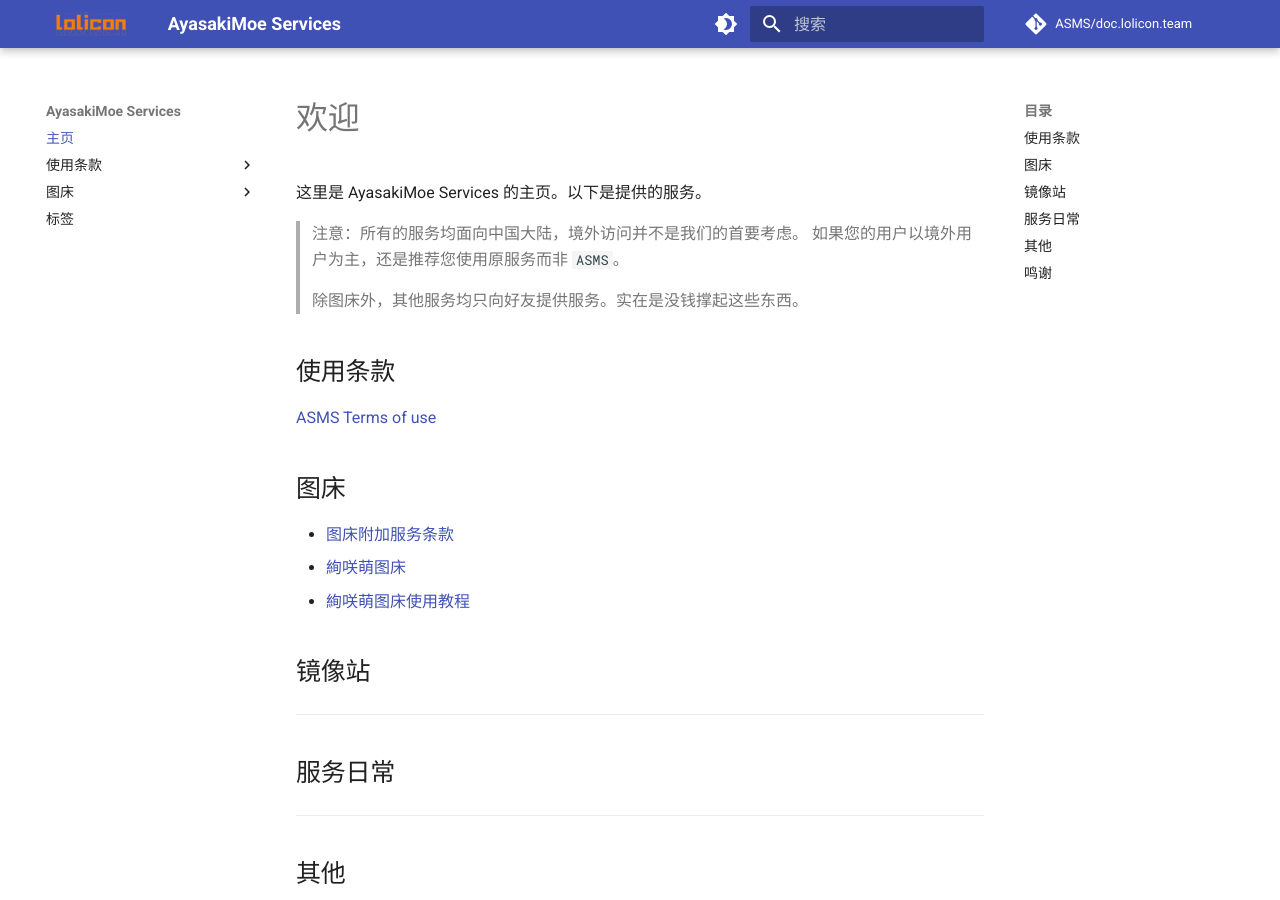
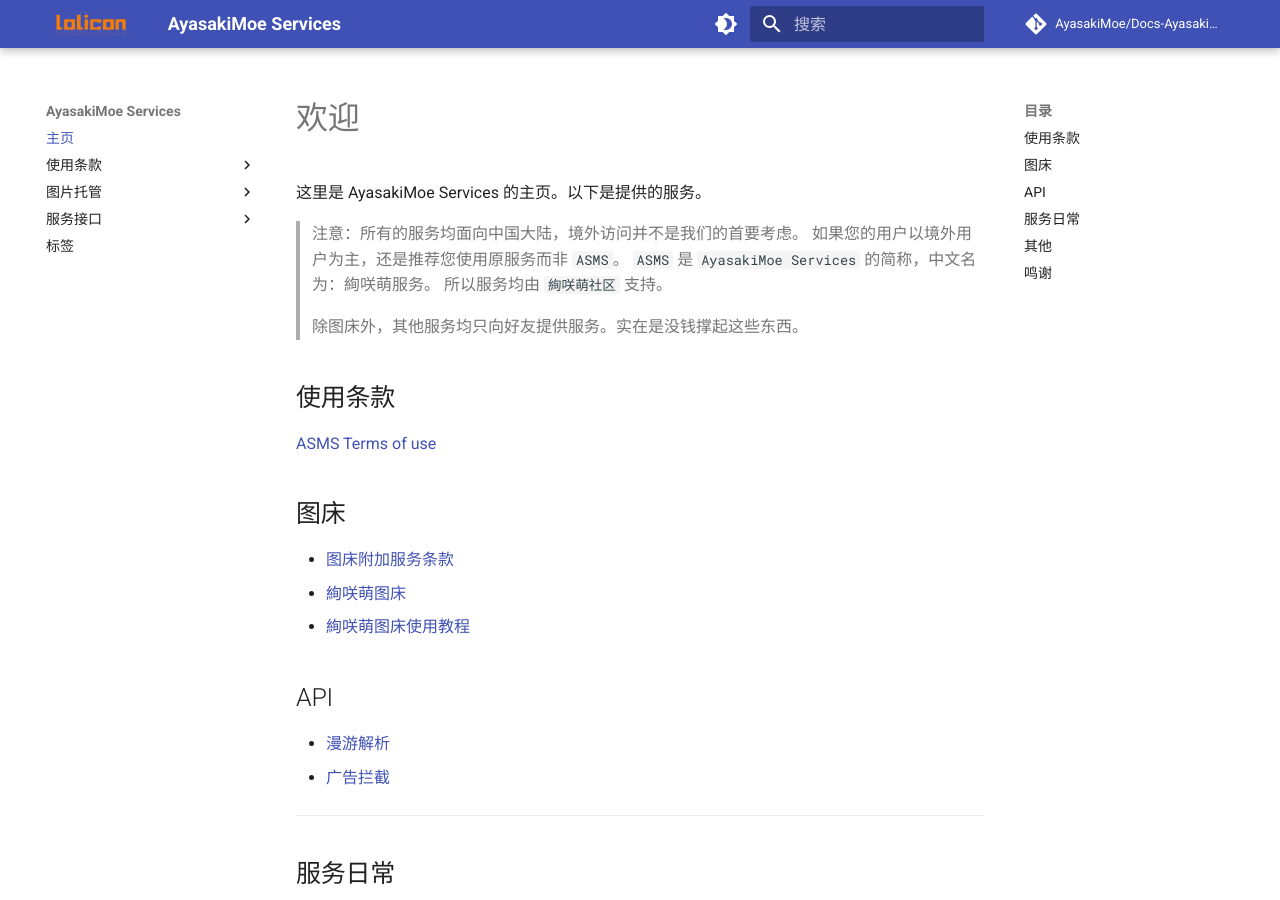
Before and after one commit to AyasakiMoe/-Docs-AyasakiMoe, an MkDocs documentation site: the page built from docs/index.md, in a window 1280 px wide and 900 px high. Built offline with MkDocs 1.6.1 and Material for MkDocs 9.7.7, drawn with Linux system fonts in a browser that asks for light colours; comment, search, counter and statistics services are not loaded.

Commit message:
内容更新

```diff
--- a/docs/index.md
+++ b/docs/index.md
@@ -4,6 +4,8 @@
 
 > 注意：所有的服务均面向中国大陆，境外访问并不是我们的首要考虑。
 > 如果您的用户以境外用户为主，还是推荐您使用原服务而非 `ASMS`。
+> `ASMS` 是 `AyasakiMoe Services` 的简称，中文名为：絢咲萌服务。
+> 所以服务均由 `絢咲萌社区` 支持。
 
 > 除图床外，其他服务均只向好友提供服务。实在是没钱撑起这些东西。
 
@@ -14,9 +16,11 @@
 - [图床附加服务条款](./service/imagehost/imghost-rules.md)
 - [絢咲萌图床](./service/imagehost/imghost.md)
 - [絢咲萌图床使用教程](./service/imagehost/imghost-tutorial.md)
-## 镜像站
 
+## API
 
+- [漫游解析](./service/api/BiliRoaming.md)
+- [广告拦截](./service/api/ADH.md)
 
 ---
 
--- a/mkdocs.yml
+++ b/mkdocs.yml
@@ -38,7 +38,7 @@
       tags_file: tags.md
 copyright: Copyright &copy; 2021 - 2022 赤月未咲
 repo_url: https://github.com/Akatsuki-Misaki
-repo_name: ASMS/doc.lolicon.team
+repo_name: AyasakiMoe/Docs-AyasakiMoe
 edit_uri: edit/master/docs/
 markdown_extensions:
   - meta
@@ -65,8 +65,12 @@
   - terms-of-use.md
   - service/imagehost/imghost-rules.md
 
-- 图床:
+- 图片托管:
   - service/imagehost/imghost.md
   - service/imagehost/imghost-tutorial.md
 
+- 服务接口:
+  - service/api/BiliRoaming.md
+  - service/api/ADH.md
+
 - 标签: tags.md
```
Also changed, not shown: docs/service/api/ADH.md (added, +14 -0 lines), docs/service/api/BiliRoaming.md (added, +11 -0 lines), docs/service/imagehost/imghost-tutorial.md (+2 -2 lines), docs/service/imagehost/imghost.md (+4 -8 lines), docs/terms-of-use.md (+1 -1 lines).
